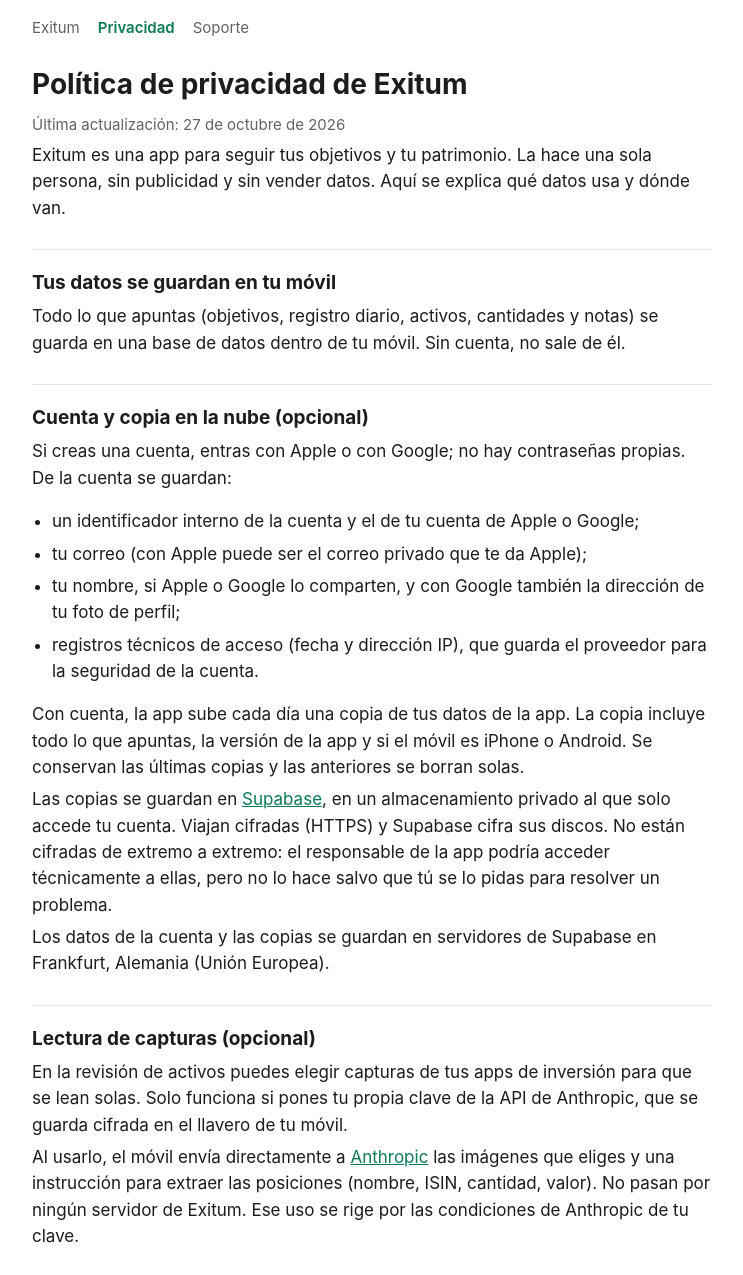
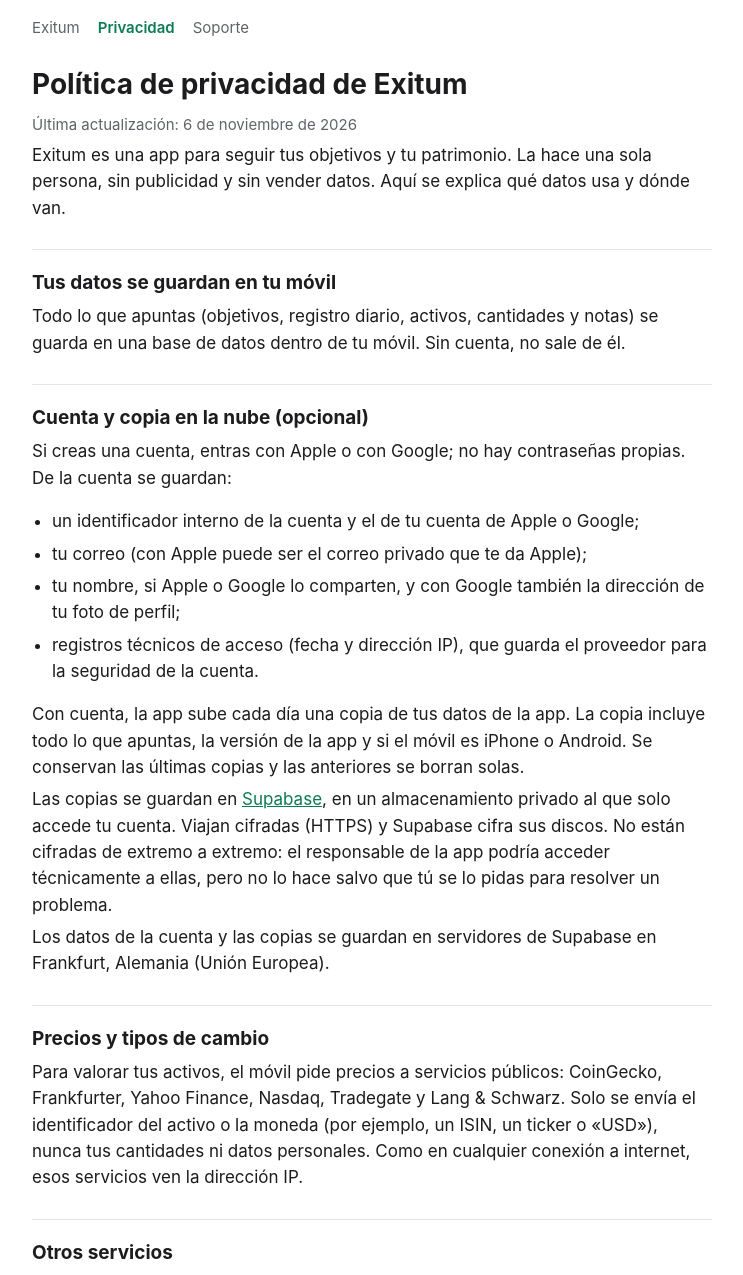
Before and after one commit to Spothecliff/exitum-web, a plain HTML site: page privacidad.html in a window 1280 px wide. Shown: the top 1275 px of the page, without its empty margins (268-1011 px from the left). Drawn offline with Linux system fonts and the light colour scheme.

Commit message:
Privacidad: fuera la lectura de capturas (la 1.3.0 ya no la tiene)
Co-Authored-By: Claude Opus 5.5 <noreply@anthropic.com>

```diff
--- a/privacidad.html
+++ b/privacidad.html
@@ -31,7 +31,7 @@
 </nav>
 <main>
   <h1>Política de privacidad de Exitum</h1>
-  <p class="muted">Última actualización: 27 de octubre de 2026</p>
+  <p class="muted">Última actualización: 6 de noviembre de 2026</p>
 
   <p>Exitum es una app para seguir tus objetivos y tu patrimonio. La hace una sola persona, sin publicidad y sin vender datos. Aquí se explica qué datos usa y dónde van.</p>
 
@@ -49,10 +49,6 @@
   <p>Con cuenta, la app sube cada día una copia de tus datos de la app. La copia incluye todo lo que apuntas, la versión de la app y si el móvil es iPhone o Android. Se conservan las últimas copias y las anteriores se borran solas.</p>
   <p>Las copias se guardan en <a href="https://supabase.com/privacy">Supabase</a>, en un almacenamiento privado al que solo accede tu cuenta. Viajan cifradas (HTTPS) y Supabase cifra sus discos. No están cifradas de extremo a extremo: el responsable de la app podría acceder técnicamente a ellas, pero no lo hace salvo que tú se lo pidas para resolver un problema.</p>
   <p>Los datos de la cuenta y las copias se guardan en servidores de Supabase en Frankfurt, Alemania (Unión Europea).</p>
-
-  <h2>Lectura de capturas (opcional)</h2>
-  <p>En la revisión de activos puedes elegir capturas de tus apps de inversión para que se lean solas. Solo funciona si pones tu propia clave de la API de Anthropic, que se guarda cifrada en el llavero de tu móvil.</p>
-  <p>Al usarlo, el móvil envía directamente a <a href="https://www.anthropic.com/legal/privacy">Anthropic</a> las imágenes que eliges y una instrucción para extraer las posiciones (nombre, ISIN, cantidad, valor). No pasan por ningún servidor de Exitum. Ese uso se rige por las condiciones de Anthropic de tu clave.</p>
 
   <h2>Precios y tipos de cambio</h2>
   <p>Para valorar tus activos, el móvil pide precios a servicios públicos: CoinGecko, Frankfurter, Yahoo Finance, Nasdaq, Tradegate y Lang &amp; Schwarz. Solo se envía el identificador del activo o la moneda (por ejemplo, un ISIN, un ticker o «USD»), nunca tus cantidades ni datos personales. Como en cualquier conexión a internet, esos servicios ven la dirección IP.</p>
@@ -72,7 +68,6 @@
     <li><strong>Cuenta y copias:</strong> en la app, Ajustes → Cuenta → «Borrar cuenta». Se borran tu cuenta y todas tus copias en la nube al momento. Los datos del móvil se quedan.</li>
     <li><strong>Sin la app:</strong> escribe a <a href="mailto:marcsb2003@gmail.com">marcsb2003@gmail.com</a> con el correo de tu cuenta de Apple o Google y se borran en un máximo de 30 días. Detalles en <a href="borrar-cuenta.html">Borrar tu cuenta</a>.</li>
     <li><strong>Datos del móvil:</strong> se borran al desinstalar la app.</li>
-    <li><strong>Clave de Anthropic:</strong> se quita desde Ajustes.</li>
   </ul>
 
   <h2>Contacto</h2>
```
